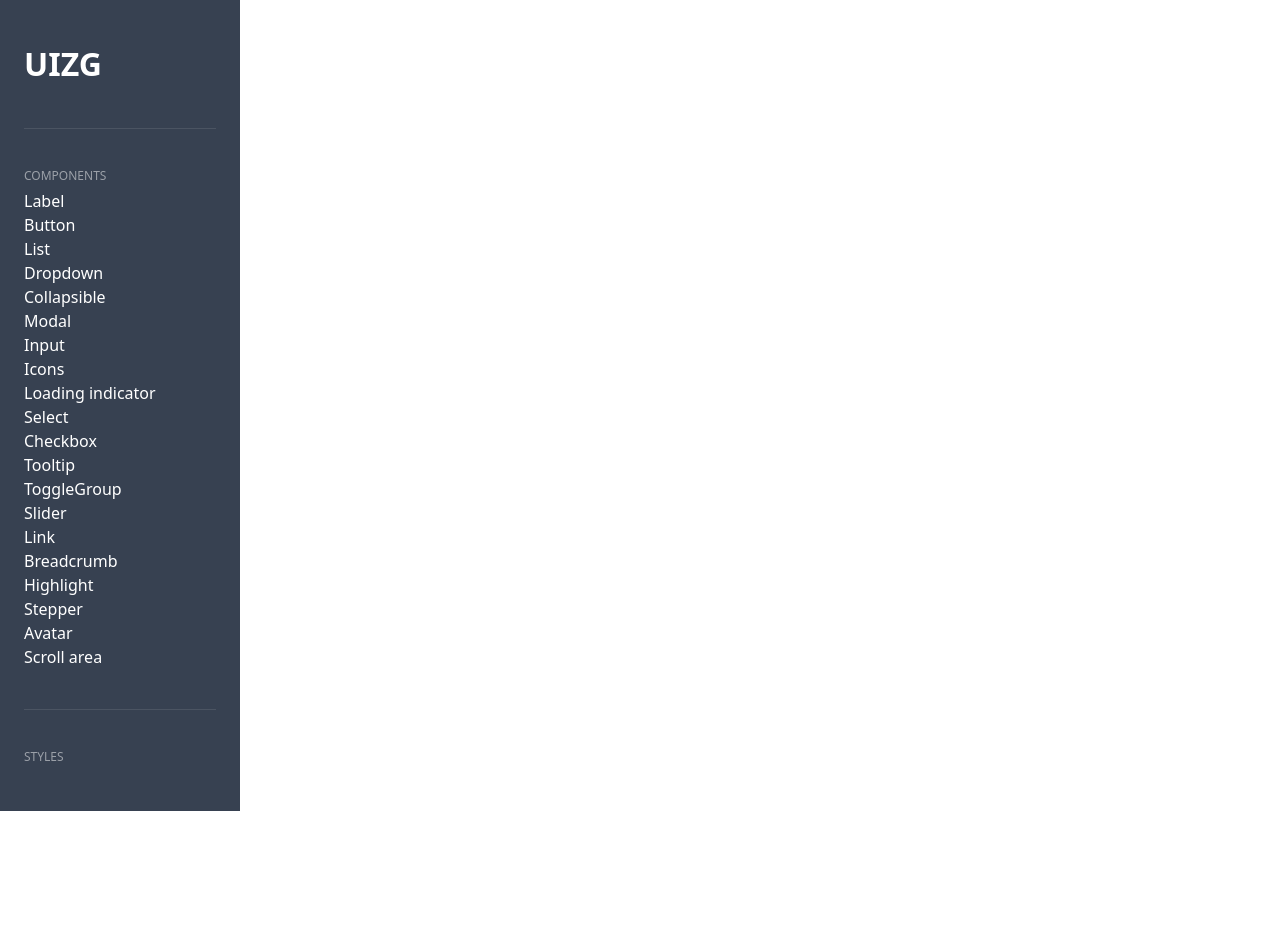
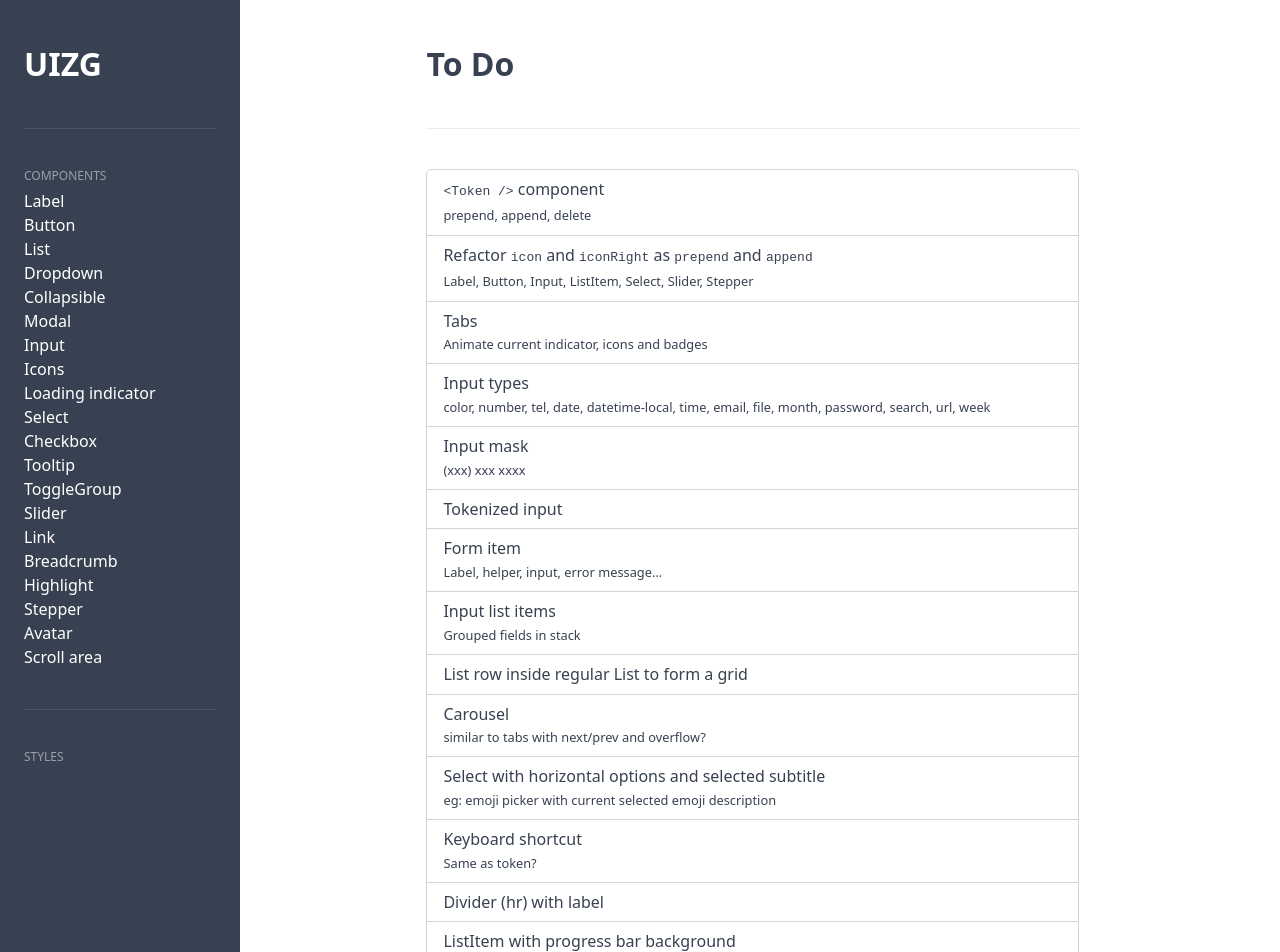
Before and after one commit to fabiogiolito/uizengarden, a SvelteKit app: page / in a window 1280 px wide. Shown: the top 952 px of the page. Before the commit the page ends 811 px from the top, so only its background shows below. Built offline with nearby package versions, Linux system fonts and the light colour scheme.

Commit message:
some TODOs for later

```diff
--- a/src/routes/+page.svelte
+++ b/src/routes/+page.svelte
@@ -1,2 +1,68 @@
 <script>
+  import List from "$lib/List.svelte";
+  import ListItem from "$lib/ListItem.svelte";
 </script>
+
+
+<h2>To Do</h2>
+
+<hr />
+
+<List dividers>
+  <ListItem>
+    <p><code>{'<Token />'}</code> component</p>
+    <p><small>prepend, append, delete</small></p>
+  </ListItem>
+  <ListItem>
+    <p>Refactor <code>icon</code> and <code>iconRight</code> as <code>prepend</code> and <code>append</code></p>
+    <p><small>Label, Button, Input, ListItem, Select, Slider, Stepper</small></p>
+  </ListItem>
+  <ListItem>
+    <p>Tabs</p>
+    <p><small>Animate current indicator, icons and badges</small></p>
+  </ListItem>
+  <ListItem>
+    <p>Input types</p>
+    <p><small>color, number, tel, date, datetime-local, time, email, file, month, password, search, url, week</small></p>
+  </ListItem>
+  <ListItem>
+    <p>Input mask</p>
+    <p><small>(xxx) xxx xxxx</small></p>
+  </ListItem>
+  <ListItem>
+    <p>Tokenized input</p>
+  </ListItem>
+  <ListItem>
+    <p>Form item</p>
+    <p><small>Label, helper, input, error message…</small></p>
+  </ListItem>
+  <ListItem>
+    <p>Input list items</p>
+    <p><small>Grouped fields in stack</small></p>
+  </ListItem>
+  <ListItem>
+    <p>List row inside regular List to form a grid</p>
+  </ListItem>
+  <ListItem>
+    <p>Carousel</p>
+    <p><small>similar to tabs with next/prev and overflow?</small></p>
+  </ListItem>
+  <ListItem>
+    <p>Select with horizontal options and selected subtitle</p>
+    <p><small>eg: emoji picker with current selected emoji description</small></p>
+  </ListItem>
+  <ListItem>
+    <p>Keyboard shortcut</p>
+    <p><small>Same as token?</small></p>
+  </ListItem>
+  <ListItem>
+    <p>Divider (hr) with label</p>
+  </ListItem>
+  <ListItem>
+    <p>ListItem with progress bar background</p>
+    <p><small>Eg: File upload</small></p>
+  </ListItem>
+  <ListItem>
+    <p>List item with right side dropdown</p>
+  </ListItem>
+</List>
```
